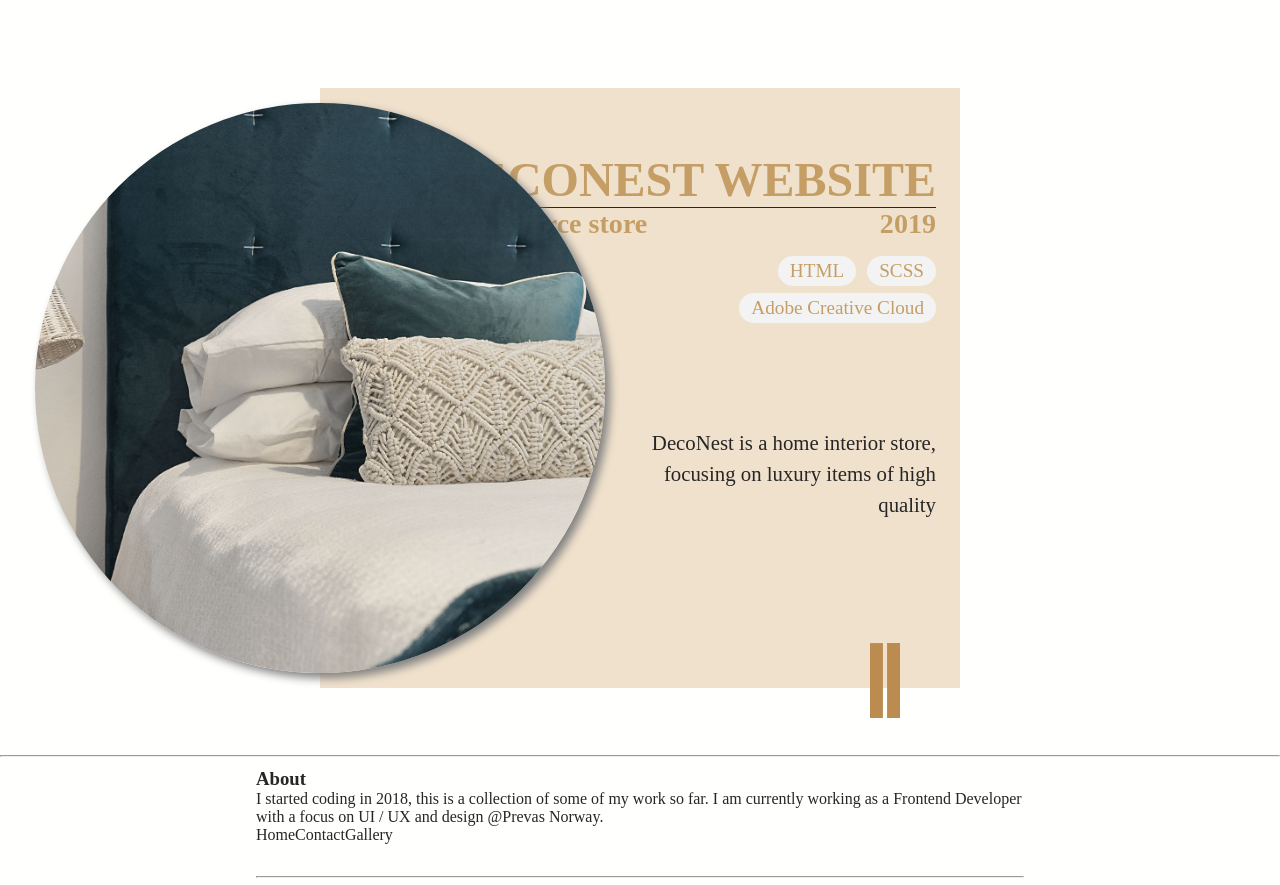
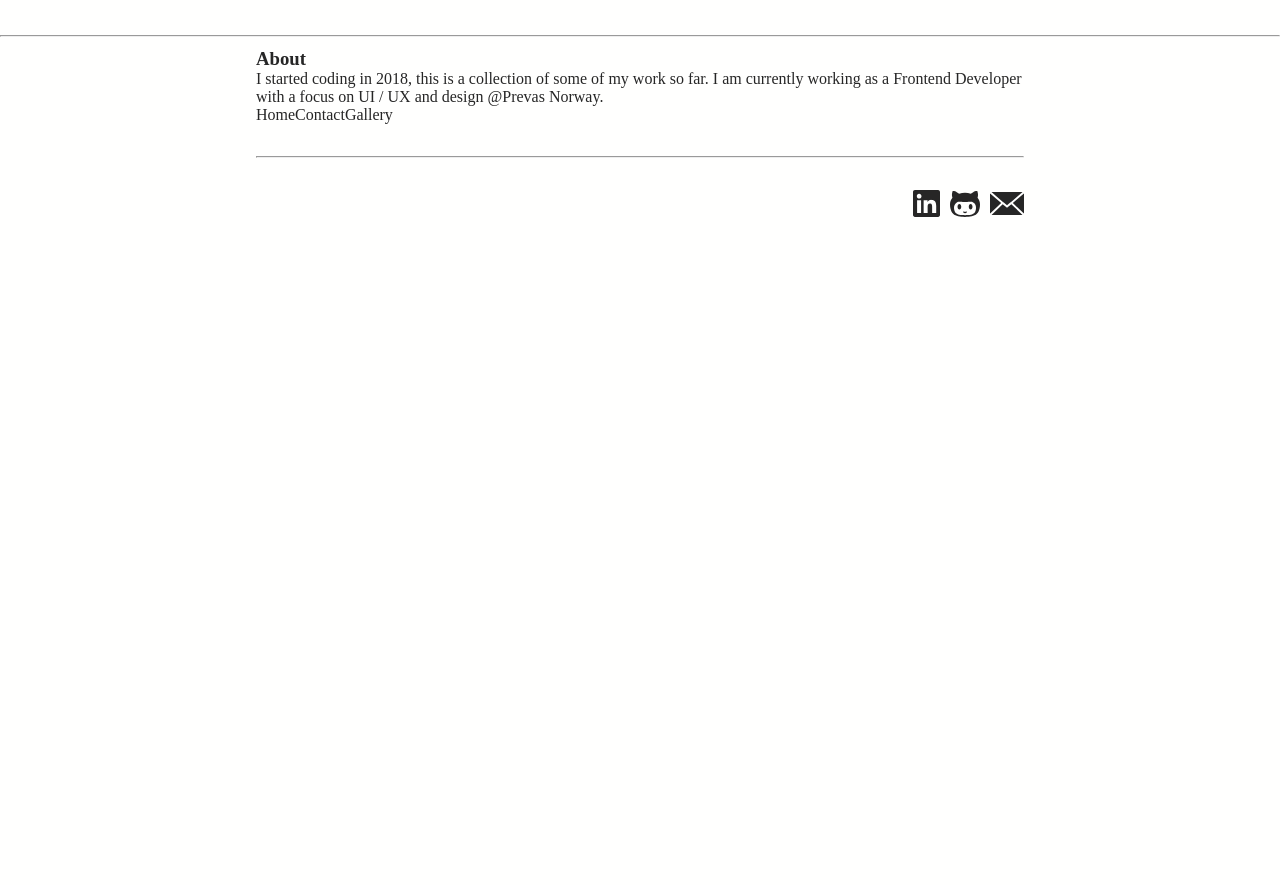
Before and after one commit to karihold/homepage, a React app: page / in a window 1280 px wide. Shown: the part 8014-8899 px from the top of the page. After the commit the page ends 8251 px from the top, so only its background shows below. Built offline with nearby package versions, Linux system fonts and the light colour scheme; a web font is replaced by a local one.

Commit message:
deleted portfolio page

```diff
--- a/src/js/pages/frontpage/frontpage.jsx
+++ b/src/js/pages/frontpage/frontpage.jsx
@@ -138,17 +138,6 @@ const Frontpage = () => {
           keywords={["HTML", "SCSS", "Adobe Creative Cloud"]}
           website="https://kariholdcroft.com/science-museum/"
         />
-
-        <PortfolioArticle
-          mainTitle="DECONEST WEBSITE"
-          subheading="Ecommerce store"
-          year="2019"
-          description="DecoNest is a home interior store, focusing on luxury items of high quality"
-          image={DeconestImage}
-          imageAlt="Deconest web store"
-          keywords={["HTML", "SCSS", "Adobe Creative Cloud"]}
-          //website="https://kariholdcroft.com/deconest/"
-        />
       </section>
     </>
   );
```
